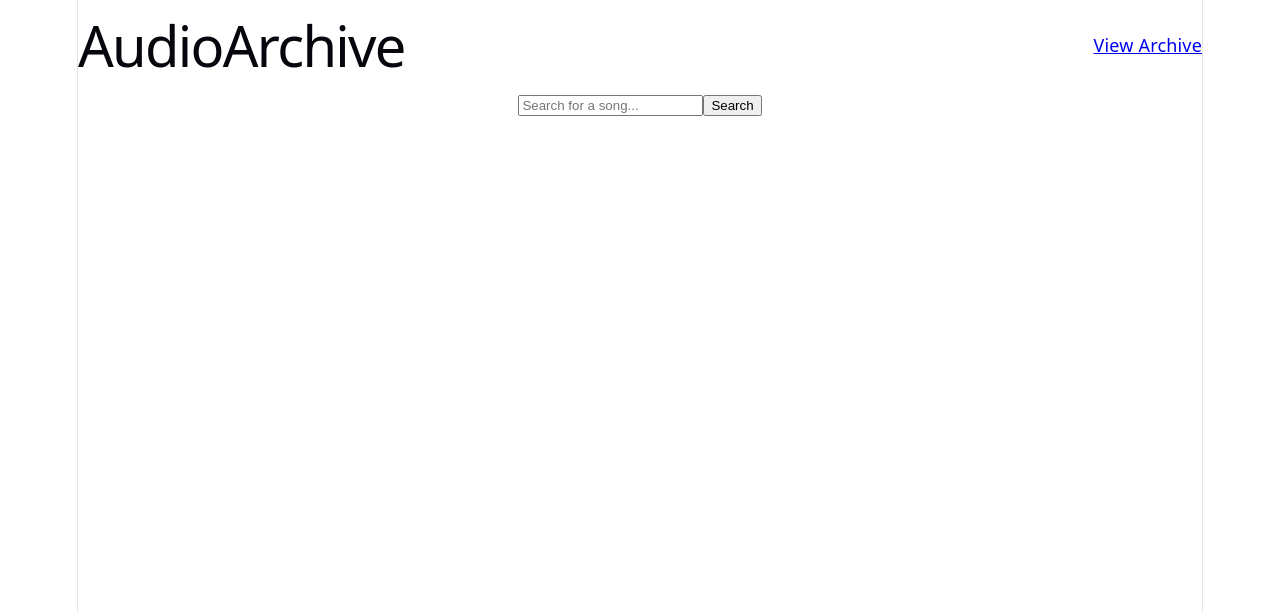
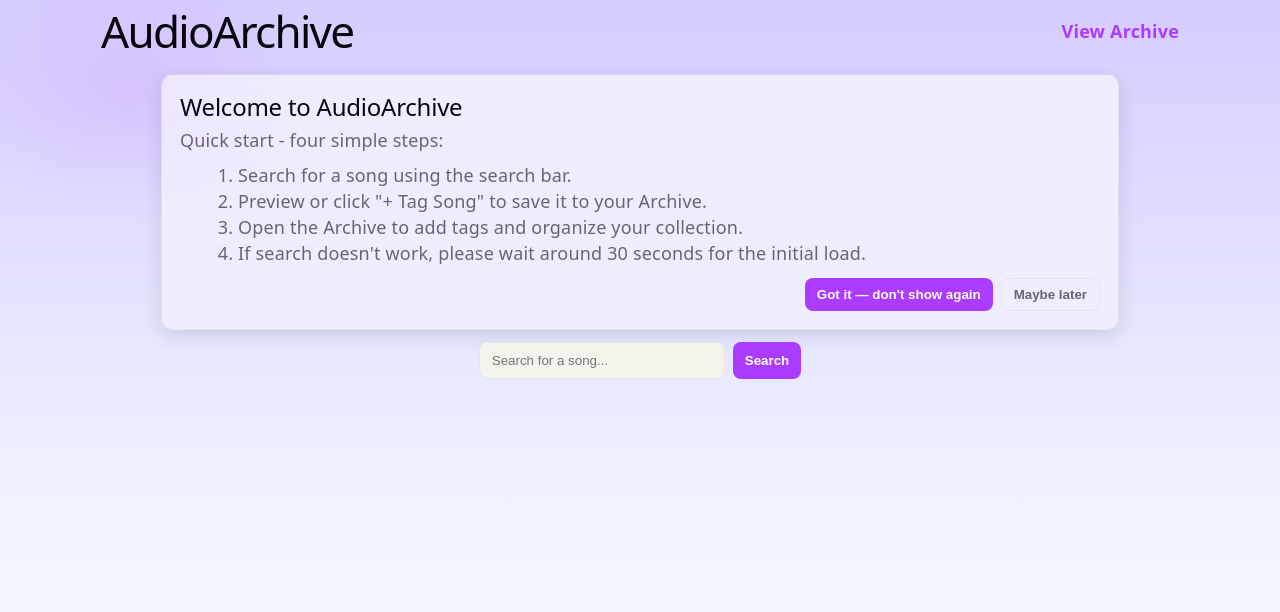
Before and after one commit to JameJ0/Audio-Archive, a React (Vite) app in the folder client/: page / in a window 1280 px wide. Shown: the top 612 px of the page. Built offline with nearby package versions, Linux system fonts and the light colour scheme.

Commit message:
UI update, as well as a quick start guide

```diff
--- /dev/null
+++ b/client/src/GettingStarted.jsx
@@ -0,0 +1,56 @@
+import { useState } from "react";
+
+function GettingStarted() {
+  const STORAGE_KEY = "aa_seen_getting_started";
+
+  // Read localStorage during initial render to avoid showing the card
+  // briefly before we know whether the user dismissed it.
+  const [visible, setVisible] = useState(() => {
+    try {
+      if (typeof window === "undefined") return false;
+      const seen = localStorage.getItem(STORAGE_KEY);
+      return seen !== "true";
+    } catch (e) {
+      return true;
+    }
+  });
+
+  if (!visible) return null;
+
+  return (
+    <div className="getting-started-card">
+      <div className="gs-inner">
+        <h2>Welcome to AudioArchive</h2>
+        <p>Quick start - four simple steps:</p>
+        <ol>
+          <li>Search for a song using the search bar.</li>
+          <li>Preview or click "+ Tag Song" to save it to your Archive.</li>
+          <li>Open the Archive to add tags and organize your collection.</li>
+          <li>If search doesn't work, please wait around 30 seconds for the initial load.</li>
+        </ol>
+        <div className="gs-actions">
+          <button
+            onClick={() => {
+              try {
+                localStorage.setItem(STORAGE_KEY, "true");
+              } catch (e) {}
+              setVisible(false);
+            }}
+          >
+            Got it — don't show again
+          </button>
+          <button
+            className="muted"
+            onClick={() => {
+              setVisible(false);
+            }}
+          >
+            Maybe later
+          </button>
+        </div>
+      </div>
+    </div>
+  );
+}
+
+export default GettingStarted;
--- a/client/src/Home.jsx
+++ b/client/src/Home.jsx
@@ -1,5 +1,6 @@
 import { useState } from "react";
 import { Link } from "react-router-dom";
+import GettingStarted from "./GettingStarted";
 
 function Home() {
   const [query, setQuery] = useState("");
@@ -48,6 +49,8 @@ function Home() {
         <Link to="/archive">View Archive</Link>
       </nav>
 
+      <GettingStarted />
+
       {/* Submit the search query when user presses enter */}
       <form onSubmit={handleSearch}>
         <input
--- a/client/src/index.css
+++ b/client/src/index.css
@@ -1,7 +1,7 @@
 :root {
   --text: #6b6375;
   --text-h: #08060d;
-  --bg: #fff;
+  --bg: radial-gradient(600px 400px at 10% 12%, rgba(170,59,255,0.10), transparent 30%), linear-gradient(180deg, #d6ccff 0%, #eef2ff 60%, #ffffff 100%);
   --border: #e5e4e7;
   --code-bg: #f4f3ec;
   --accent: #aa3bff;
@@ -25,7 +25,7 @@
   :root {
     --text: #9ca3af;
     --text-h: #f3f4f6;
-    --bg: #16171d;
+    --bg: radial-gradient(700px 420px at 88% 12%, rgba(102,84,255,0.08), transparent 28%), linear-gradient(180deg, #071226 0%, #0f1724 60%, #16171d 100%);
     --border: #2e303a;
     --code-bg: #1f2028;
     --accent: #c084fc;
@@ -39,14 +39,18 @@
 
 body {
   margin: 0;
+  background: var(--bg);
+  background-attachment: fixed;
+  background-size: cover;
+  background-repeat: no-repeat;
 }
 
 #root {
   width: 1126px;
   max-width: 100%;
   margin: 0 auto;
+  padding-inline: 24px;
   text-align: center;
-  border-inline: 1px solid var(--border);
   min-height: 100svh;
   display: flex;
   flex-direction: column;
@@ -83,3 +87,118 @@ h2 {
 p {
   margin: 0;
 }
+
+/* Global header / navigation styles */
+nav {
+  display: flex;
+  justify-content: space-between;
+  align-items: center;
+  width: 100%;
+  padding: 18px 0;
+  gap: 12px;
+}
+
+nav h1 {
+  margin: 0;
+  font-size: 44px;
+  color: var(--text-h);
+}
+
+nav a {
+  color: var(--accent);
+  text-decoration: none;
+  font-weight: 600;
+}
+
+/* Form, search and button styles */
+form {
+  display: flex;
+  justify-content: center;
+  gap: 8px;
+  margin-top: 12px;
+}
+
+input[type="text"],
+.filter-bar,
+.tag-input-box input {
+  padding: 10px 12px;
+  border-radius: 8px;
+  border: 1px solid var(--border);
+  background: var(--code-bg);
+  color: var(--text);
+  min-width: 220px;
+}
+
+button {
+  background: var(--accent);
+  color: white;
+  border: none;
+  padding: 8px 12px;
+  border-radius: 8px;
+  cursor: pointer;
+  font-weight: 600;
+}
+
+button:hover {
+  opacity: 0.95;
+}
+
+/* Results grid (Home) */
+.results-grid {
+  display: flex;
+  gap: 18px;
+  flex-wrap: wrap;
+  justify-content: center;
+  margin-top: 18px;
+}
+
+.song-card {
+  width: 220px;
+  background: var(--code-bg);
+  padding: 12px;
+  border-radius: 10px;
+  box-shadow: var(--shadow);
+  text-align: left;
+}
+
+.song-card img {
+  width: 100%;
+  border-radius: 6px;
+}
+
+/* Small responsive tweak */
+@media (max-width: 640px) {
+  nav h1 {
+    font-size: 28px;
+  }
+  input[type="text"], .filter-bar { min-width: 140px; }
+}
+
+/* GettingStarted card */
+.getting-started-card {
+  width: 100%;
+  display: flex;
+  justify-content: center;
+  margin: 12px 0 6px;
+}
+.getting-started-card .gs-inner {
+  max-width: 920px;
+  width: 100%;
+  background: linear-gradient(180deg, rgba(255,255,255,0.6), rgba(255,255,255,0.35));
+  border-radius: 12px;
+  padding: 18px;
+  box-shadow: 0 6px 20px rgba(0,0,0,0.12);
+  text-align: left;
+  border: 1px solid rgba(0,0,0,0.06);
+}
+@media (prefers-color-scheme: dark) {
+  .getting-started-card .gs-inner {
+    background: linear-gradient(180deg, rgba(20,24,30,0.6), rgba(20,24,30,0.45));
+    border: 1px solid rgba(255,255,255,0.03);
+  }
+}
+.getting-started-card h2 { margin: 0 0 6px; }
+.getting-started-card p { margin: 0 0 8px; color: var(--text); }
+.getting-started-card ol { margin: 0 0 12px 18px; color: var(--text); }
+.gs-actions { display: flex; gap: 8px; justify-content: flex-end; }
+.gs-actions .muted { background: transparent; color: var(--text); border: 1px solid var(--border); }
```
